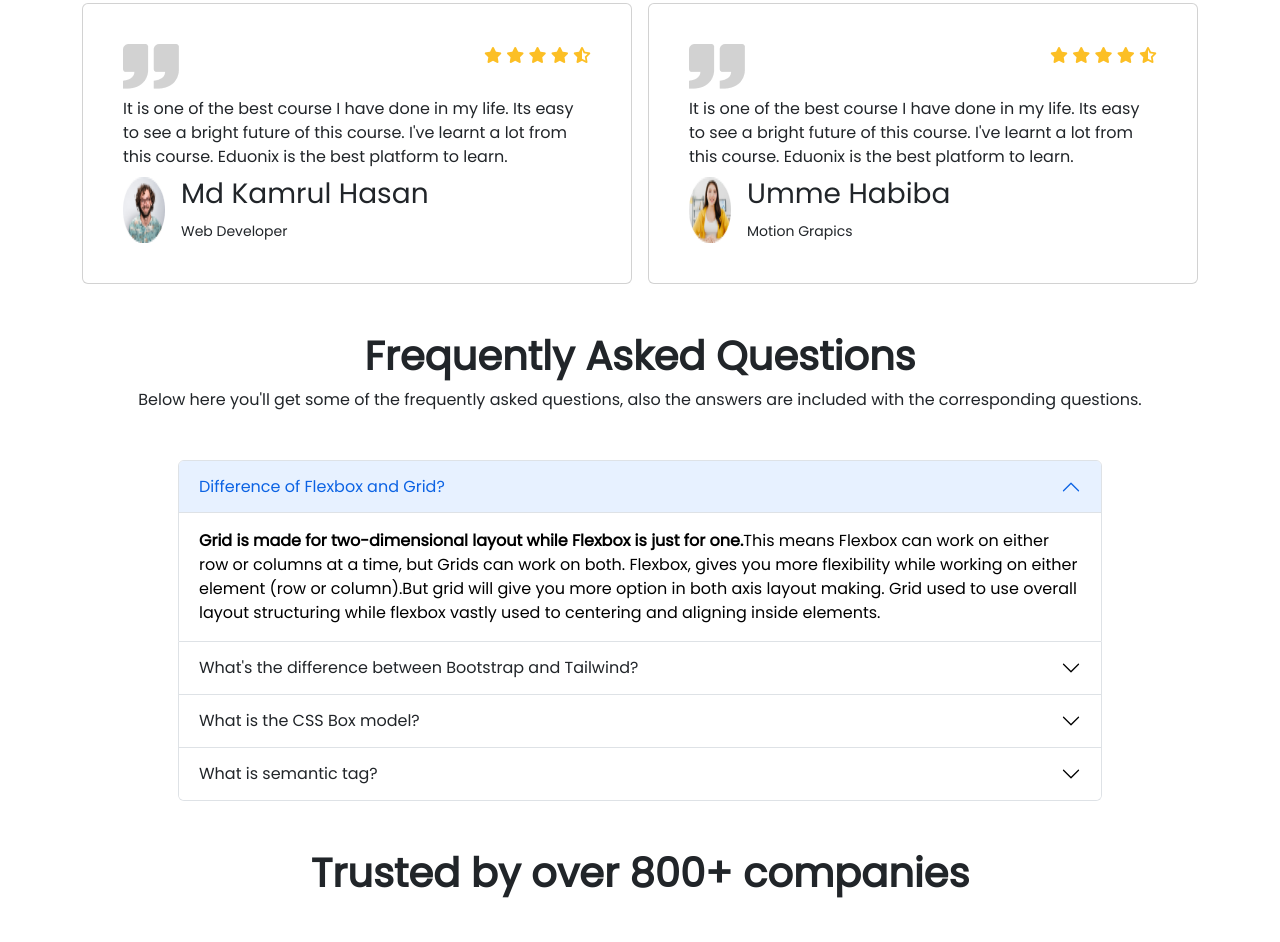
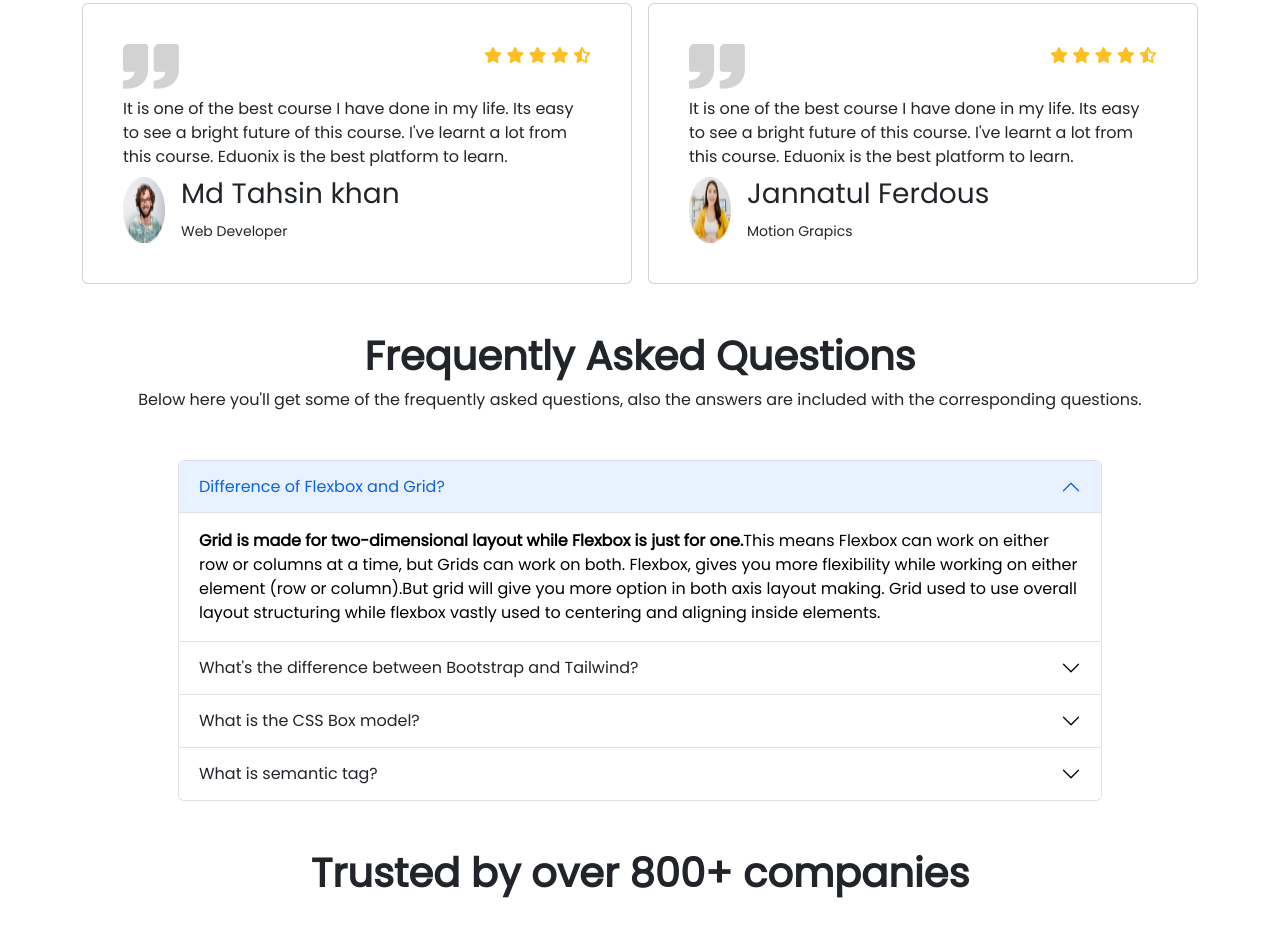
Before and after one commit to TahsinProttoy/EdTechh-Website, a plain HTML site: page index.html in a window 1280 px wide. Shown: the part 3491-4433 px from the top of the page. Drawn offline with nearby package versions, Linux system fonts and the light colour scheme.

Commit message:
Final commit

```diff
--- a/index.html
+++ b/index.html
@@ -513,7 +513,7 @@
                 <div class="d-flex">
                   <img src="./images/student/student-5.png" class="img-fluid" alt="">
                   <div class="ms-3">
-                    <h3>Md Kamrul Hasan</h3>
+                    <h3>Md Tahsin khan</h3>
                     <small>Web Developer</small>
                   </div>
                 </div>
@@ -541,7 +541,7 @@
                 <div class="d-flex">
                   <img src="./images/student/student-6.png" class="img-fluid" alt="">
                   <div class="ms-3">
-                    <h3>Umme Habiba</h3>
+                    <h3>Jannatul Ferdous</h3>
                     <small>Motion Grapics</small>
                   </div>
                 </div>
```
